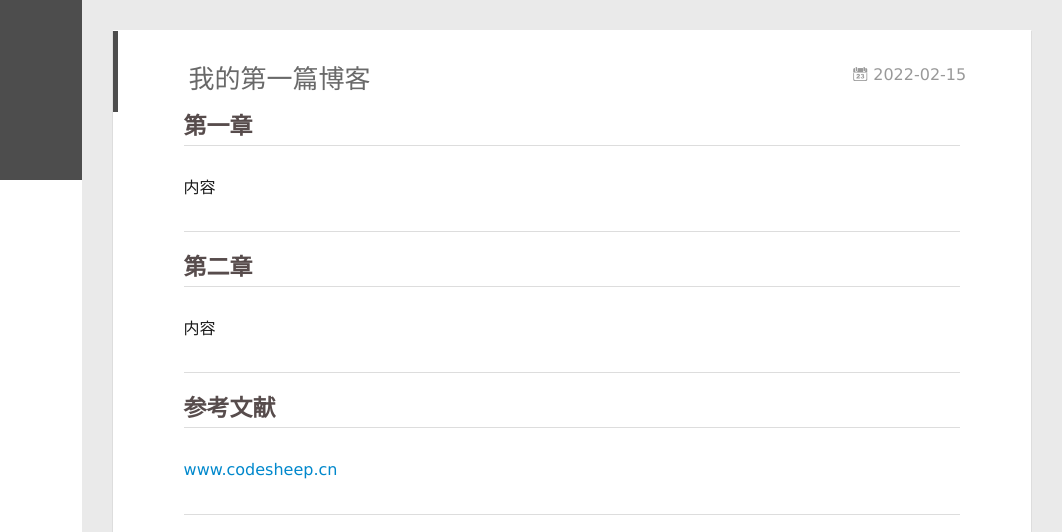
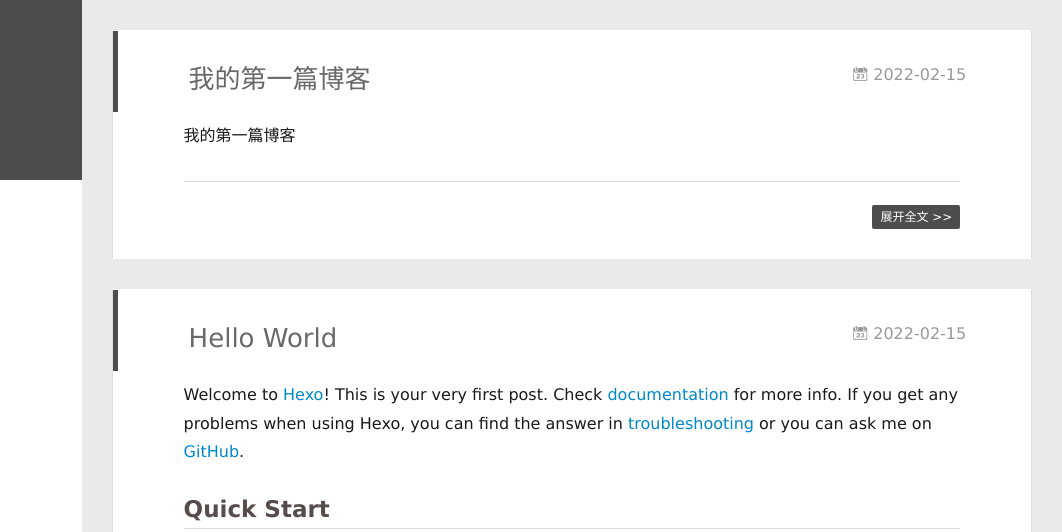
Before and after one commit to simon7xuan/simon7xuan.github.io, a plain HTML site: page index.html in a window 1280 px wide. Shown: the top 532 px of the page, 218-1280 px from the left. Drawn offline with Linux system fonts and the light colour scheme.

Commit message:
Site updated: 2022-02-16 14:09:36

```diff
--- a/index.html
+++ b/index.html
@@ -168,11 +168,7 @@
 
     <div class="article-entry" itemprop="articleBody">
 
-        <h2 id="第一章"><a href="#第一章" class="headerlink" title="第一章"></a>第一章</h2><p>内容</p>
-<hr>
-<h2 id="第二章"><a href="#第二章" class="headerlink" title="第二章"></a>第二章</h2><p>内容</p>
-<hr>
-<h2 id="参考文献"><a href="#参考文献" class="headerlink" title="参考文献"></a>参考文献</h2><p><a target="_blank" rel="noopener" href="http://www.codesheep.cn/">www.codesheep.cn</a></p>
+        <p>我的第一篇博客</p>
 
 
 
```
Also changed, not shown: 2022/02/15/我的第一篇博客/index.html (+7 -4 lines).
